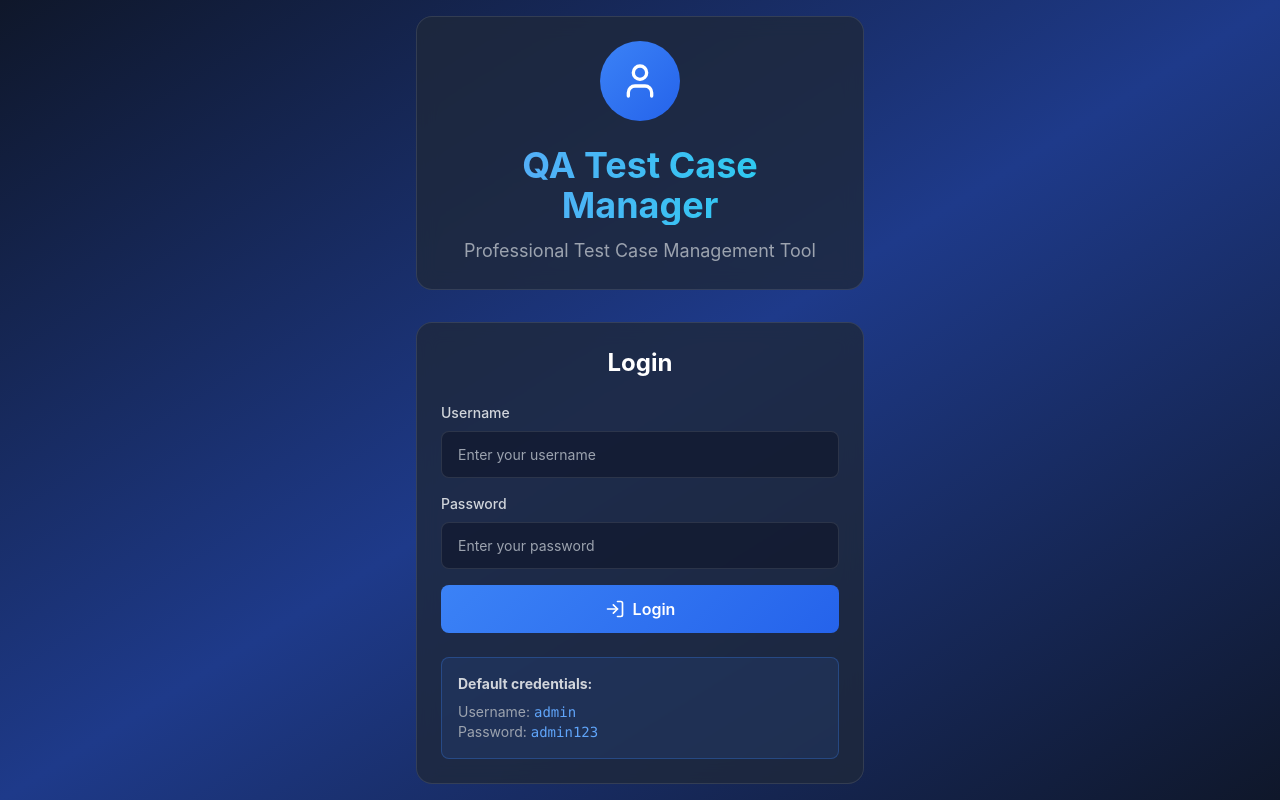
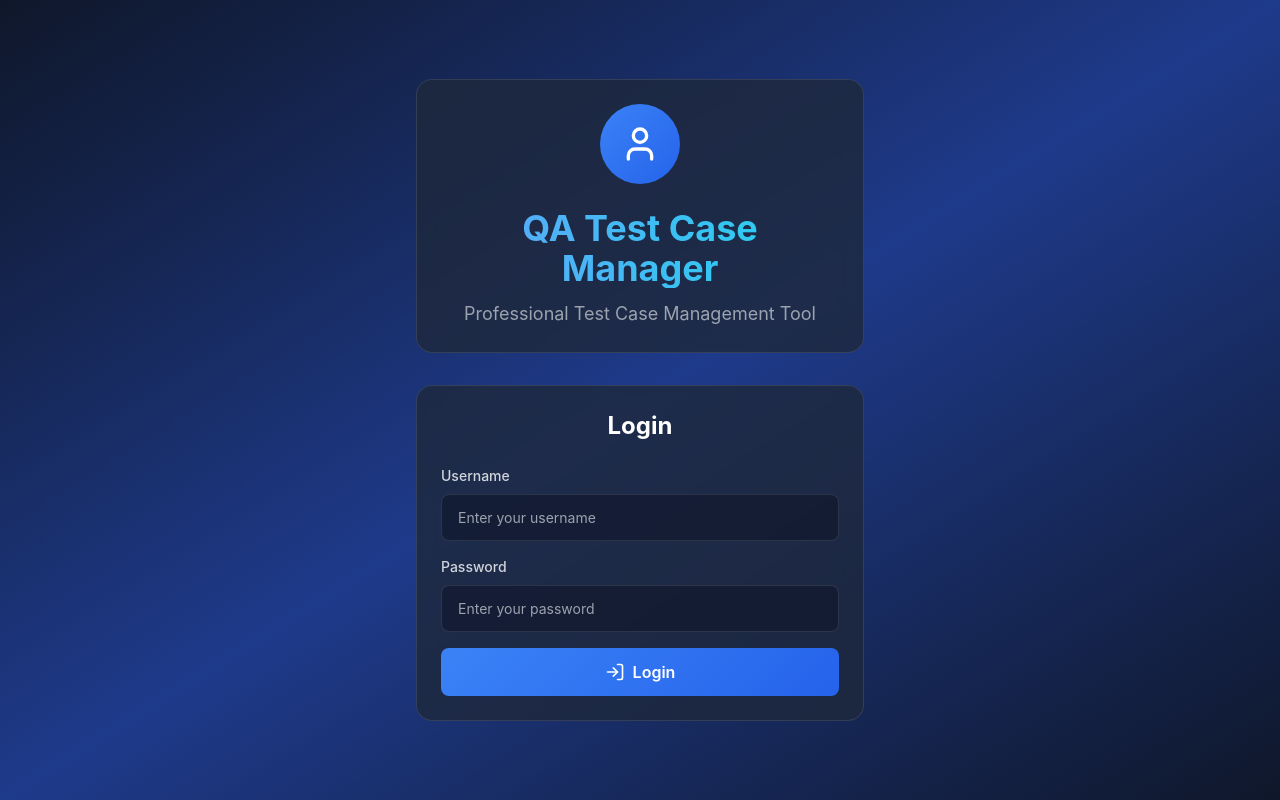
Before and after one commit to NemanjaNene/TestCaseAPP, a Next.js app: page / in a window 1280 px wide. Built offline with nearby package versions, Linux system fonts and the light colour scheme; no server answers.

Commit message:
Update credentials and remove hint from login page

```diff
--- a/app/page.tsx
+++ b/app/page.tsx
@@ -114,17 +114,6 @@ export default function Home() {
             </button>
           </form>
 
-          <div className="mt-6 p-4 bg-blue-500/10 border border-blue-500/30 rounded-lg">
-            <p className="text-sm text-gray-300 mb-2">
-              <strong>Default credentials:</strong>
-            </p>
-            <p className="text-sm text-gray-400">
-              Username: <code className="text-blue-400">admin</code>
-            </p>
-            <p className="text-sm text-gray-400">
-              Password: <code className="text-blue-400">admin123</code>
-            </p>
-          </div>
         </div>
       </div>
     </main>
--- a/utils/storage.ts
+++ b/utils/storage.ts
@@ -22,9 +22,9 @@ export const loadUsers = (): User[] => {
   if (!data) {
     const defaultUsers = [{
       id: '1',
-      username: 'admin',
-      password: 'admin123',
-      name: 'Administrator'
+      username: 'Comitqa',
+      password: 'Comitqa123',
+      name: 'Comit Team'
     }]
     saveUsers(defaultUsers)
     return defaultUsers
```
